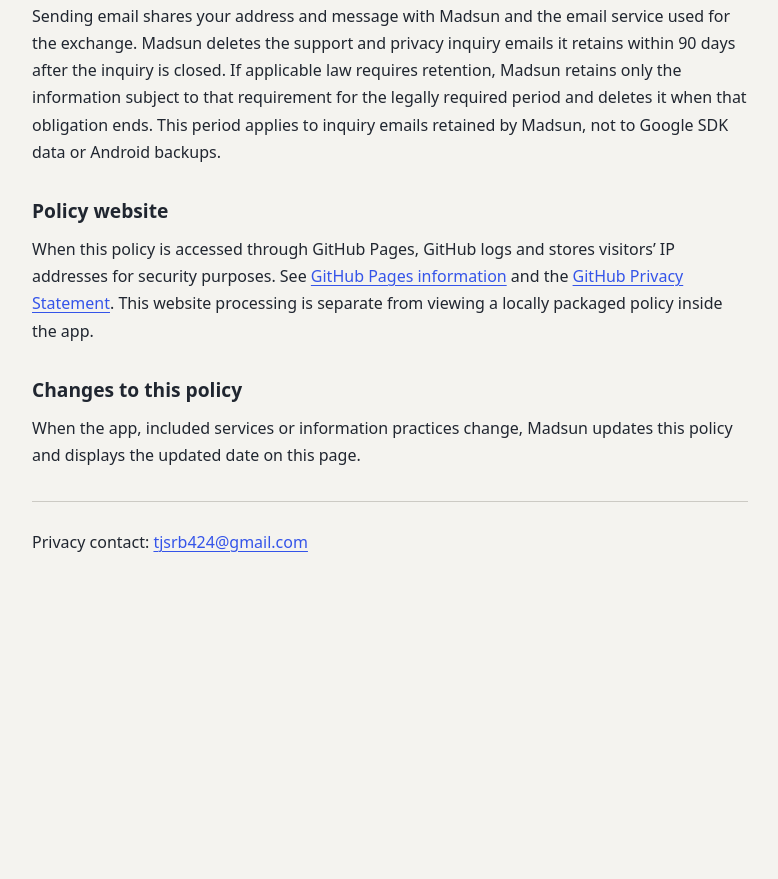
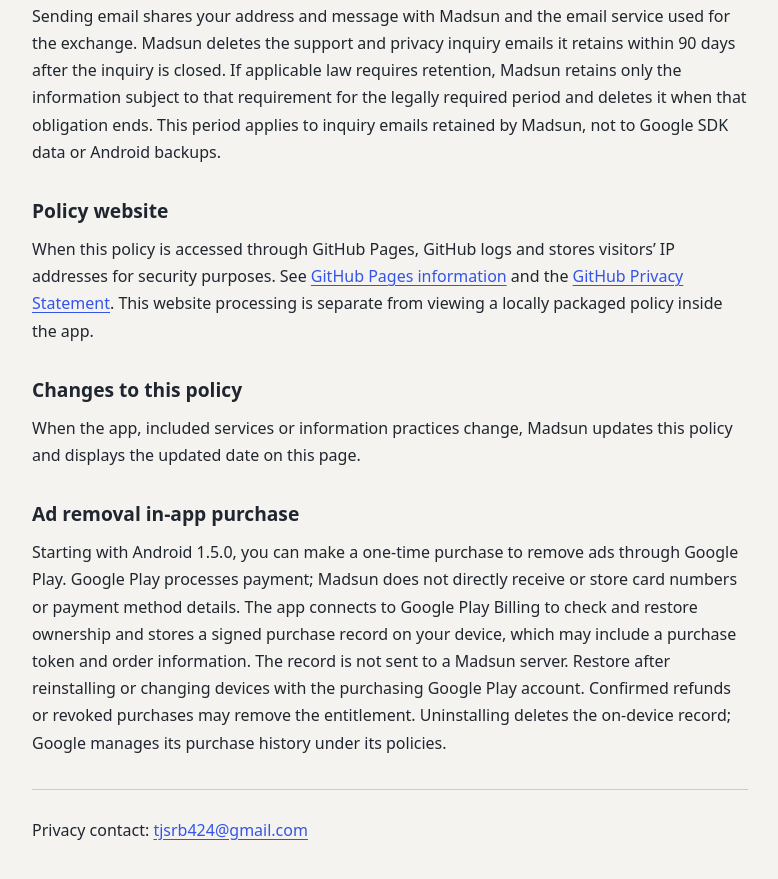
Before and after one commit to tjsrb424/madsun-privacy, a plain HTML site: page en.html in a window 1280 px wide. Shown: the part 2727-3606 px from the top of the page, without its empty margins (250-1028 px from the left). Before the commit the page ends 3351 px from the top, so only its background shows below. Drawn offline with Linux system fonts and the light colour scheme.

Commit message:
Explain Play Billing receipts and permanent ad-removal restoration

```diff
--- a/en.html
+++ b/en.html
@@ -52,6 +52,7 @@
 <p>When this policy is accessed through GitHub Pages, GitHub logs and stores visitors’ IP addresses for security purposes. See <a href="https://docs.github.com/en/pages/getting-started-with-github-pages/what-is-github-pages">GitHub Pages information</a> and the <a href="https://docs.github.com/en/site-policy/privacy-policies/github-general-privacy-statement">GitHub Privacy Statement</a>. This website processing is separate from viewing a locally packaged policy inside the app.</p></section>
 <section><h2>Changes to this policy</h2>
 <p>When the app, included services or information practices change, Madsun updates this policy and displays the updated date on this page.</p></section>
+<section><h2>Ad removal in-app purchase</h2><p>Starting with Android 1.5.0, you can make a one-time purchase to remove ads through Google Play. Google Play processes payment; Madsun does not directly receive or store card numbers or payment method details. The app connects to Google Play Billing to check and restore ownership and stores a signed purchase record on your device, which may include a purchase token and order information. The record is not sent to a Madsun server. Restore after reinstalling or changing devices with the purchasing Google Play account. Confirmed refunds or revoked purchases may remove the entitlement. Uninstalling deletes the on-device record; Google manages its purchase history under its policies.</p></section>
 <footer><p>Privacy contact: <a href="mailto:tjsrb424@gmail.com">tjsrb424@gmail.com</a></p></footer>
 </main>
 </body>
```
